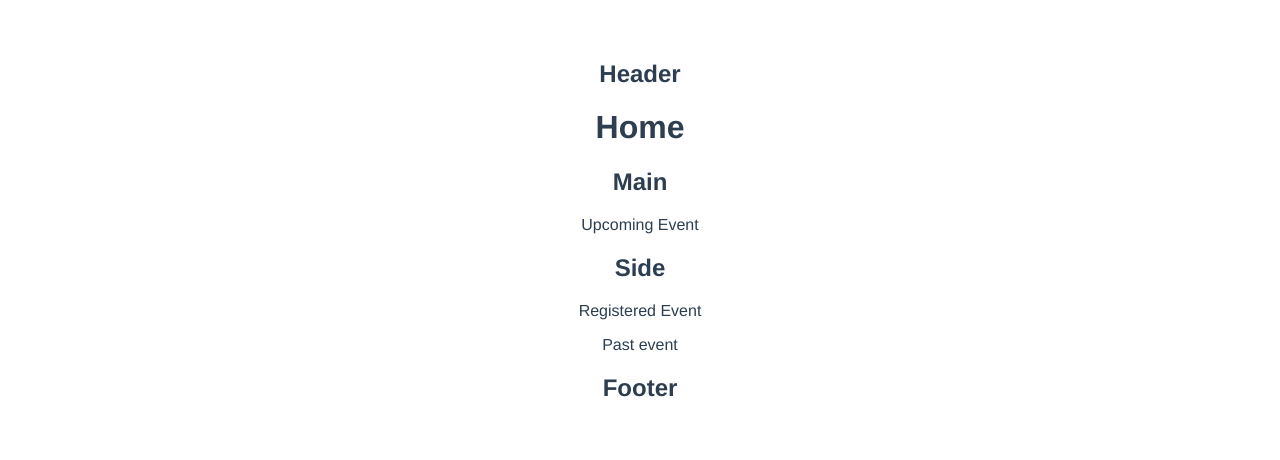
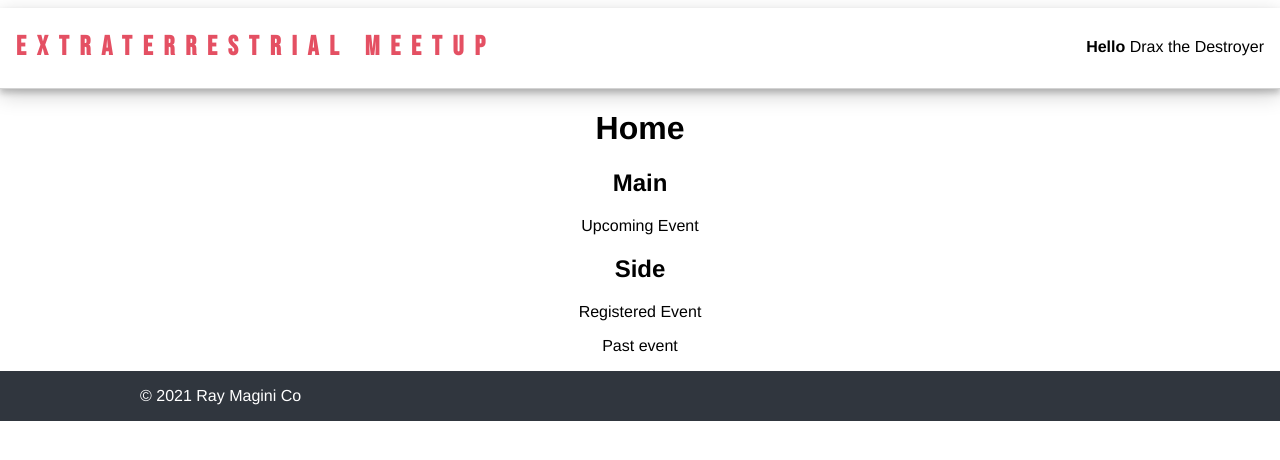
Before and after one commit to Vicachu42/meetup-app-assignment, a Vue app in the folder meetup-app/: page / in a window 1280 px wide. Shown: the top 460 px of the page. Built offline with nearby package versions, Linux system fonts and the light colour scheme.

Commit message:
Mostly design

```diff
--- a/meetup-app/src/App.vue
+++ b/meetup-app/src/App.vue
@@ -16,12 +16,14 @@ export default {
 </script>
 
 <style>
+@import url("https://fonts.googleapis.com/css2?family=Bebas+Neue&family=Maven+Pro:wght@400;600;700&display=swap");
+
 #app {
   font-family: Avenir, Helvetica, Arial, sans-serif;
   -webkit-font-smoothing: antialiased;
   -moz-osx-font-smoothing: grayscale;
   text-align: center;
-  color: #2c3e50;
-  margin-top: 60px;
+  margin-left: -8px;
+  margin-right: -8px;
 }
 </style>
--- a/meetup-app/src/components/Footer.vue
+++ b/meetup-app/src/components/Footer.vue
@@ -1,7 +1,9 @@
 <template>
-  <div>
-    <h2>Footer</h2>
-  </div>
+  <section class="footer-bar">
+    <article class="footer-content">
+      <p>© 2021 Ray Magini Co</p>
+    </article>
+  </section>
 </template>
 
 <script>
@@ -10,5 +12,24 @@ export default {
 };
 </script>
 
-<style>
+<style scoped>
+.footer-bar {
+  background-color: #30363e;
+  width: 100%;
+  height: 50px;
+  text-align: center;
+}
+
+.footer-content {
+  width: 1000px;
+  box-sizing: border-box;
+  margin: auto;
+  display: flex;
+  flex-direction: row;
+  align-items: center;
+}
+
+.footer-content p {
+  color: white;
+}
 </style>
--- a/meetup-app/src/components/Header.vue
+++ b/meetup-app/src/components/Header.vue
@@ -1,14 +1,51 @@
 <template>
-  <div>
-    <h2>Header</h2>
-  </div>
+  <section class="header-bar">
+    <article class="header-content">
+      <h2 class="header-text">Extraterrestrial Meetup</h2>
+      <p v-html="member"></p>
+    </article>
+  </section>
 </template>
 
 <script>
 export default {
   name: "Header",
+  data() {
+    return {
+      name: "Drax the Destroyer",
+    };
+  },
+  computed: {
+    member() {
+      return `<b>Hello</b> ${this.name}`;
+    },
+  },
 };
 </script>
 
-<style>
+<style scoped>
+.header-bar {
+  width: 100%;
+  height: 80px;
+  border-bottom: 1px solid lightgrey;
+  box-shadow: 0 4px 6px 0 rgba(0, 0, 0, 0.2), 0 6px 20px 0 rgba(0, 0, 0, 0.19);
+}
+
+.header-content {
+  box-sizing: border-box;
+  margin: auto;
+  display: flex;
+  flex-direction: row;
+  justify-content: space-between;
+  align-items: center;
+  margin-left: 1em;
+  margin-right: 1em;
+}
+
+.header-text {
+  color: #e45063;
+  font-family: "Bebas Neue", cursive;
+  font-size: 1.7rem;
+  letter-spacing: 0.4em;
+}
 </style>
```
Also changed, not shown: 1 other file (tests, documents, lock files or other folders).
